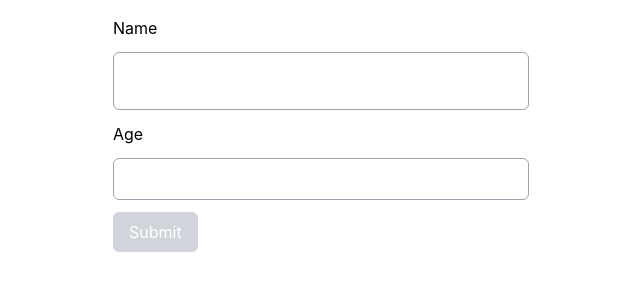
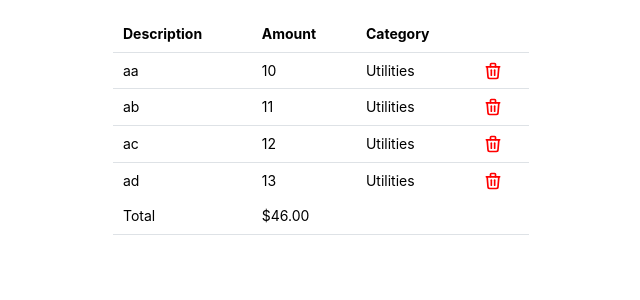
Before and after one commit to rodrahul/react-mosh, a React (Vite) app: page / in a window 1280 px wide. Shown: the top 300 px of the page, without its empty margins (319-959 px from the left). Built offline with nearby package versions, Linux system fonts and the light colour scheme.

Commit message:
Expense tracker list

```diff
--- a/src/App.tsx
+++ b/src/App.tsx
@@ -1,12 +1,12 @@
 import { MantineProvider } from "@mantine/core";
 import "@mantine/core/styles.css";
-import Form from "./components/form/Form";
+import ExpenseTrackerApp from "./expense-tracker/ExpenseTrackerApp";
 
 function App() {
   return (
     <MantineProvider>
       <div className="mx-auto max-w-md p-4">
-        <Form></Form>
+        <ExpenseTrackerApp></ExpenseTrackerApp>
       </div>
     </MantineProvider>
   );
--- /dev/null
+++ b/src/expense-tracker/ExpenseTrackerApp.tsx
@@ -0,0 +1,29 @@
+import { useState } from "react";
+import ExpenseList from "./components/ExpenseList";
+
+const ExpenseTrackerApp = () => {
+  const [expenses, setExpenses] = useState([
+    { id: 1, description: "aa", amount: 10, category: "Utilities" },
+    { id: 2, description: "ab", amount: 11, category: "Utilities" },
+    { id: 3, description: "ac", amount: 12, category: "Utilities" },
+    { id: 4, description: "ad", amount: 13, category: "Utilities" },
+  ]);
+
+  const onDelete = (id: number) => {
+    setExpenses(expenses.filter((expense) => expense.id !== id));
+    // setExpenses(
+    //   produce(expenses, (draft) => {
+    //     const index = draft.findIndex((expense) => expense.id === id);
+    //     if (index !== -1) draft.splice(index, 1);
+    //   }),
+    // );
+  };
+
+  return (
+    <>
+      <ExpenseList expenses={expenses} onDelete={onDelete}></ExpenseList>
+    </>
+  );
+};
+
+export default ExpenseTrackerApp;
--- /dev/null
+++ b/src/expense-tracker/components/ExpenseList.tsx
@@ -0,0 +1,65 @@
+import { Table } from "@mantine/core";
+import { IconTrash } from "@tabler/icons-react";
+
+interface Expense {
+  id: number;
+  description: string;
+  amount: number;
+  category: string;
+}
+
+interface Props {
+  expenses: Expense[];
+  onDelete: (id: number) => void;
+}
+
+const ExpenseList = ({ expenses, onDelete }: Props) => {
+  if (expenses.length == 0) return null;
+  return (
+    <>
+      <Table>
+        <Table.Thead>
+          <Table.Tr>
+            <Table.Th>Description</Table.Th>
+            <Table.Th>Amount</Table.Th>
+            <Table.Th>Category</Table.Th>
+          </Table.Tr>
+        </Table.Thead>
+
+        <Table.Tbody>
+          {expenses.map((expense) => (
+            <Table.Tr key={expense.id}>
+              <Table.Td>{expense.description}</Table.Td>
+              <Table.Td>{expense.amount}</Table.Td>
+              <Table.Td>{expense.category}</Table.Td>
+              <Table.Td>
+                <IconTrash
+                  color="red"
+                  size={20}
+                  onClick={() => onDelete(expense.id)}
+                ></IconTrash>
+              </Table.Td>
+            </Table.Tr>
+          ))}
+        </Table.Tbody>
+
+        {/* Table Footer */}
+        <Table.Tfoot>
+          <Table.Tr>
+            <Table.Td>Total</Table.Td>
+            <Table.Td>
+              $
+              {expenses
+                .reduce((acc, expense) => expense.amount + acc, 0)
+                .toFixed(2)}
+            </Table.Td>
+            <Table.Td></Table.Td>
+            <Table.Td></Table.Td>
+          </Table.Tr>
+        </Table.Tfoot>
+      </Table>
+    </>
+  );
+};
+
+export default ExpenseList;
```
